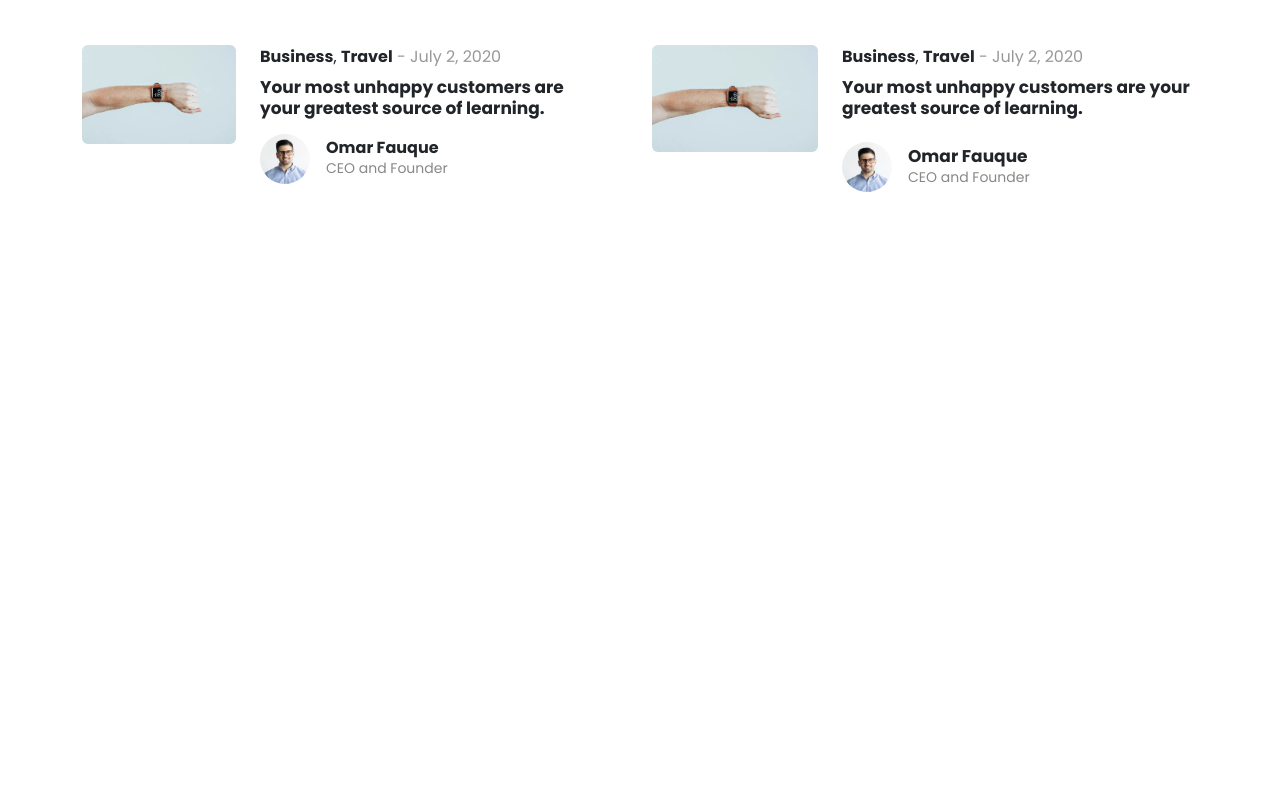
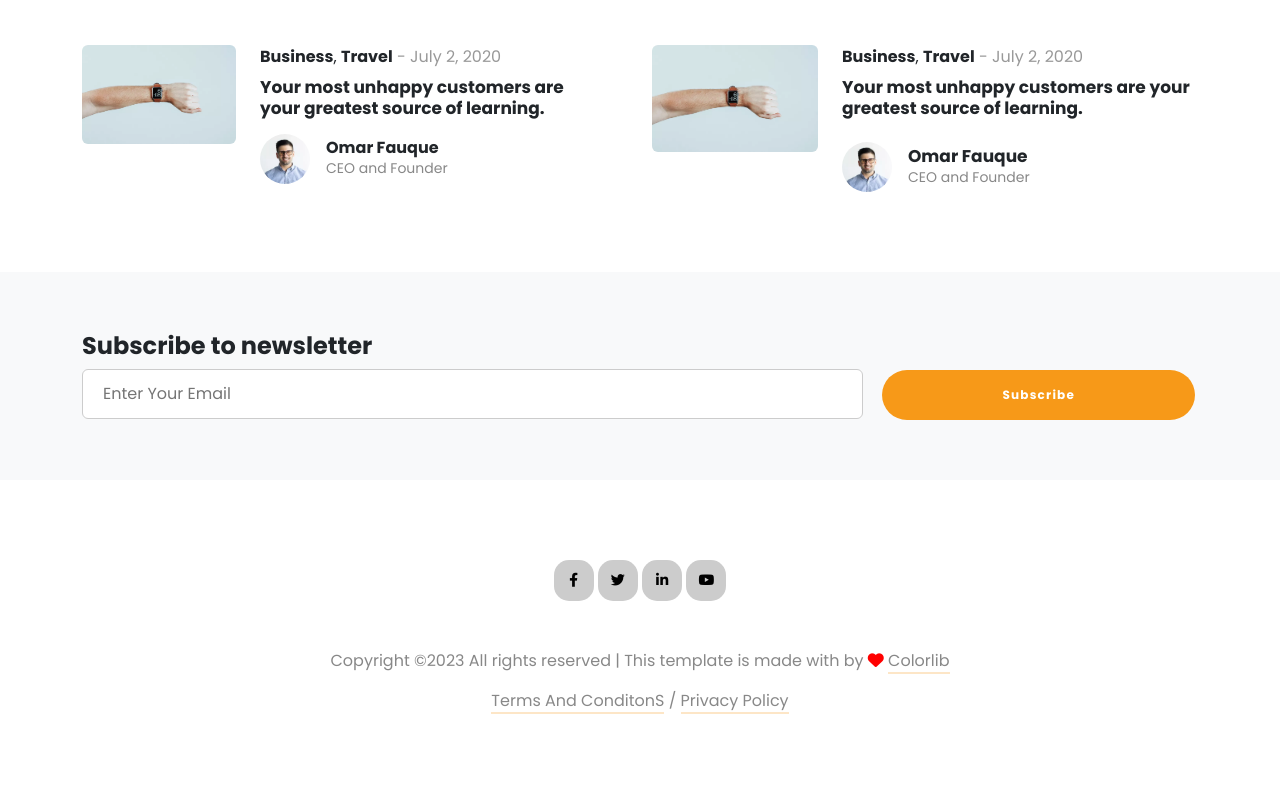
Before and after one commit to asibiqbal/assignment-8, a plain HTML site: page index.html in a window 1280 px wide. Shown: the part 3379-4188 px from the top of the page. Before the commit the page ends 3651 px from the top, so only its background shows below. Drawn offline with nearby package versions, Linux system fonts and the light colour scheme.

Commit message:
final touch

```diff
--- a/css/style.css
+++ b/css/style.css
@@ -137,4 +137,83 @@ header {
     font-size: 16px;
 }
 
+.subscribe {
+    background: #F8F9FA;
+    padding: 60px 0;
+}
+
+.subscribe input {
+    padding: 12px 0px 12px 20px;
+    width: 70%;
+    margin-right: 15px;
+    border: 1px solid #CCCCCC;
+}
+
+.subscribe input:focus {
+    outline: none;
+    border: 1px solid #000000;
+}
+
+.subscribe button {
+    padding: 16px 120px;
+    border: transparent;
+    background: #F79918;
+    font-size: 12px;
+    font-weight: bold;
+    letter-spacing: 1.2px;
+    transition: 0.5s;
+}
+
+.subscribe button:hover {
+    box-shadow: rgba(0, 0, 0, 0.24) 0px 3px 8px;
+    background: white;
+    color: #F79918 !important;
+    transition: 0.5s;
+}
+
 /* popular post End */
+
+/* Footer Social Start */
+footer {
+    padding: 80px 0;
+}
+
+.footer-social a {
+    font-size: 14px;
+    background: #ccc;
+    padding: 10px 0;
+    width: 40px;
+    display: inline-block;
+    border-radius: 15px;
+    color: black;
+    transition: 0.4s;
+}
+
+.footer-social a:hover {
+    background: #F79918;
+    color: white;
+    transition: 0.4s;
+}
+
+footer p {
+    color: #888888;
+}
+
+.love {
+    color: red;
+}
+
+.footer-hover {
+    color: #888888;
+    text-decoration: none;
+    border-bottom: 2px solid #fde6c7;
+    transition: 0.4s;
+}
+
+.footer-hover:hover {
+    color: #000000;
+    border-bottom: 2px solid #F79918;
+    transition: 0.4s;
+}
+
+/* Footer Social End */
--- a/index.html
+++ b/index.html
@@ -993,6 +993,37 @@
     </section>
     <!-- Blog Topics End -->
 
+    <!-- Subscribe Section Start -->
+    <section class="subscribe">
+        <div class="container">
+            <h4 class="fw-bold">Subscribe to newsletter</h4>
+            <form action="" class="mt-2">
+                <input class="rounded-2" type="text" placeholder="Enter Your Email">
+                <button class="rounded-5 text-white" type="submit">Subscribe</button>
+            </form>
+        </div>
+    </section>
+    <!-- Subscribe Section End -->
+
+    <!-- footer start -->
+    <footer>
+        <div class="container text-center">
+            <div class="footer-social mb-5">
+                <a href="#"><i class="fa-brands fa-facebook-f"></i></a>
+                <a href="#"><i class="fa-brands fa-twitter"></i></a>
+                <a href="#"><i class="fa-brands fa-linkedin-in"></i></a>
+                <a href="#"><i class="fa-brands fa-youtube"></i></a>
+            </div>
+            <p>Copyright ©2023 All rights reserved | This template is made with by <i
+                    class="love fa-solid fa-heart"></i>
+                <a href="#" class="footer-hover">Colorlib</a>
+            </p>
+            <p><a href="#" class="footer-hover">Terms And ConditonS</a> / <a href="#" class="footer-hover">Privacy
+                    Policy</a></p>
+        </div>
+    </footer>
+    <!-- footer end -->
+
     <!-- Bootstrap JS -->
     <script src="https://cdn.jsdelivr.net/npm/bootstrap@5.2.3/dist/js/bootstrap.bundle.min.js"></script>
     <!-- Owl Carousel -->
```
